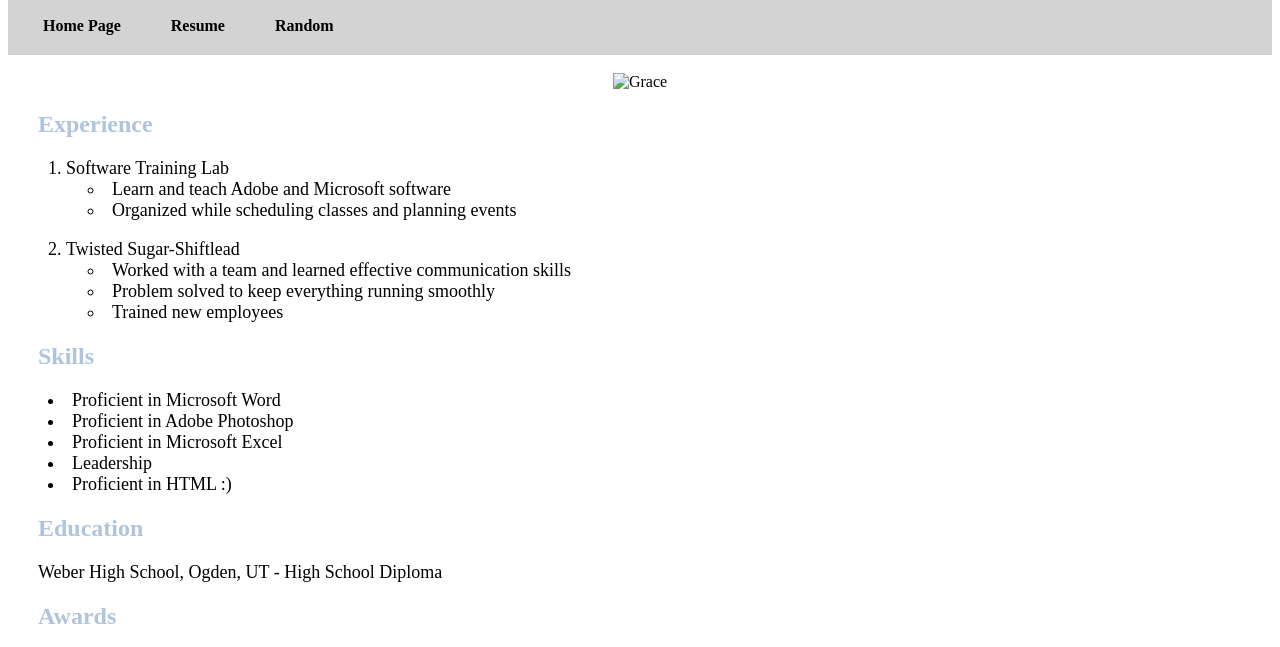
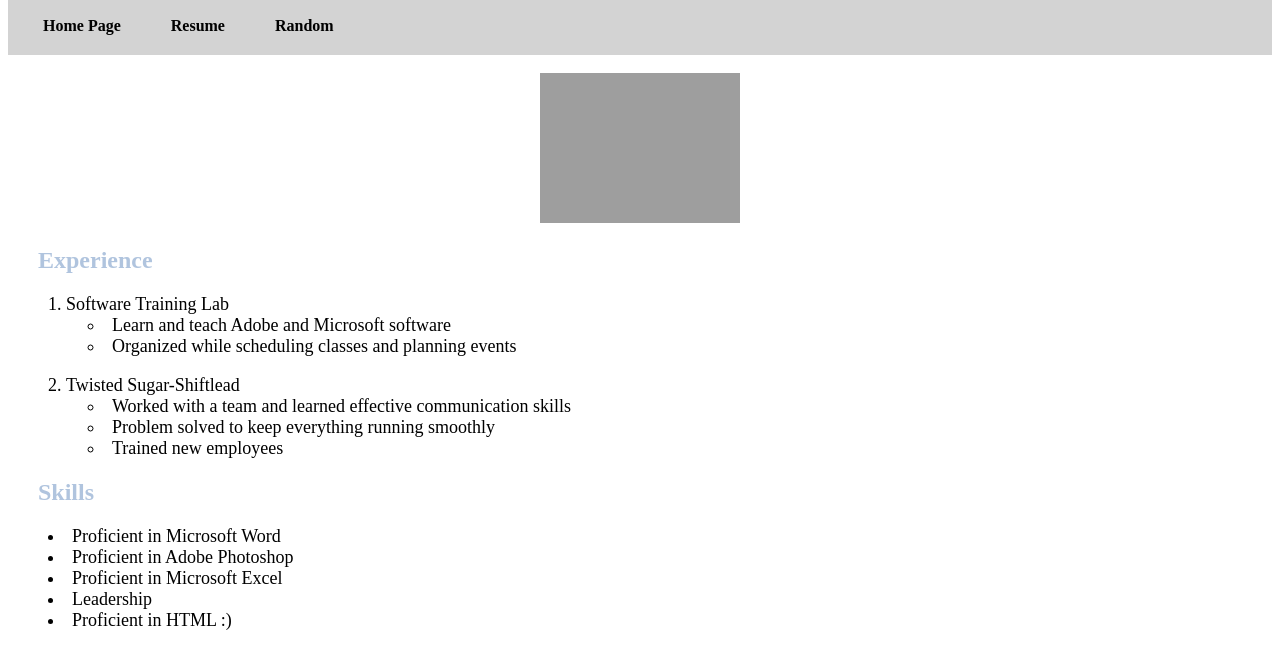
Before and after one commit to rosea72/IS201, a plain HTML site: page scratch.html in a window 1280 px wide. Shown: the part 124-771 px from the top of the page. Drawn offline with Linux system fonts and the light colour scheme; the site is published under a folder, as on GitHub Pages, so addresses that start at the root find nothing.

Commit message:
Update scratch.html

```diff
--- a/scratch.html
+++ b/scratch.html
@@ -19,7 +19,7 @@
     <div class="common mainbody">
         <br>
         <div class="img">
-            <img src="/assets/img/IMG-2168-Original.jpg" alt="Grace" width="200">
+            <img src="./assets/img/IMG-2168-Original.jpg" alt="Grace" width="200">
         </div>
         <h2>Experience</h2>
         <ol>
```
